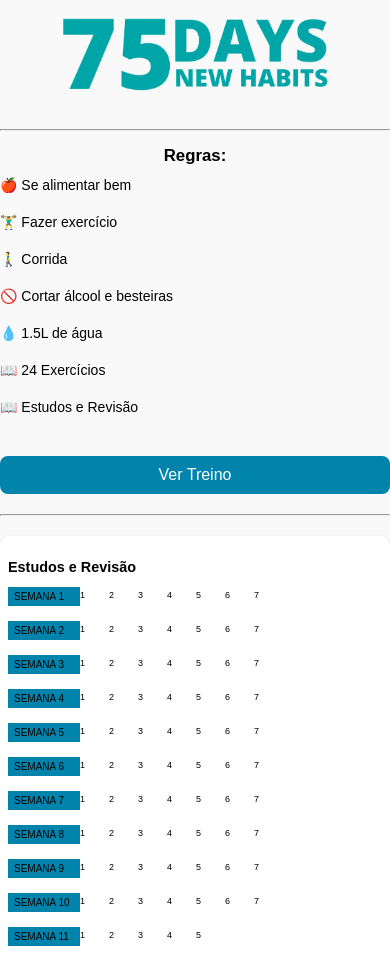
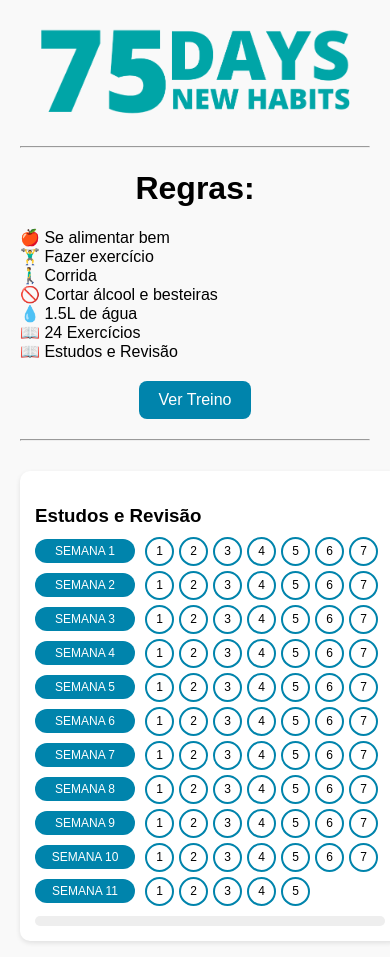
Before and after one commit to anaflaviasc23/itech, a plain HTML site: page index.html in a window 390 px wide. Shown: the top 957 px of the page. Drawn offline with Linux system fonts and the light colour scheme.

Commit message:
Update index.html

```diff
--- a/index.html
+++ b/index.html
@@ -7,99 +7,72 @@
   <style>
     body {
       font-family: Arial, sans-serif;
-    margin: 10px;
+      margin: 20px;
       background: #f9f9f9;
-    max-width: 600px; /* Limita largura para telas maiores */
-    margin-left: auto;
-    margin-right: auto;
     }
-
     h1 {
       text-align: center;
-    font-size: 1.5em;
     }
-
     .habit {
-    margin: 20px 0;
-    padding: 10px;
+      margin: 30px 0;
+      height: auto;
+      width: 100%;
+      padding: 15px;
       border-radius: 10px;
       background: #fff;
       box-shadow: 0 2px 5px rgba(0,0,0,0.1);
     }
-
     .habit h3 {
       margin-bottom: 10px;
-    font-size: 1em;
     }
-
     .semana {
       display: flex;
       align-items: center;
       margin: 5px 0;
-    flex-wrap: wrap;
     }
-
     .semana-label {
-    min-width: 70px;
-    font-size: 10px;
-    padding: 5px 8px;
-    margin-bottom: 5px;
+      min-width: 80px;
+      color: #fff;
+      padding: 5px 10px;
+      border-radius: 20px;
+      font-size: 12px;
+      text-align: center;
+      margin-right: 10px;
     }
-
     .dias {
       display: flex;
       gap: 5px;
       flex-wrap: wrap;
-    margin-top: 5px;
     }
-
     .dia {
-    width: 28px;
-    height: 28px;
-    font-size: 10px;
+      width: 25px;
+      height: 25px;
+      border-radius: 50%;
+      cursor: pointer;
+      transition: background 0.3s;
+      display: flex;
+      align-items: center;
+      justify-content: center;
+      font-size: 12px;
+      background: #fff;
+      border: 2px solid;
+      user-select: none;
     }
-
+    .completed {
+      color: white;
+    }
     .progress-bar-container {
       background: #eee;
       border-radius: 5px;
       overflow: hidden;
       margin-top: 10px;
     }
-
     .progress-bar {
       height: 10px;
       width: 0;
       border-radius: 5px;
       transition: width 0.3s;
     }
-
-  .legend {
-    font-size: 14px;
-  }
-
-  .legend span {
-    display: block;
-    margin-bottom: 5px;
-  }
-
-  button {
-    padding: 10px 20px;
-    font-size: 14px;
-  }
-
-  img {
-    width: 100%;
-    height: auto;
-    max-width: 300px;
-    display: block;
-    margin: 0 auto;
-  }
-
-  hr {
-    color: #0084ac;
-    margin: 15px 0;
-  }
-
     /* Modal */
     #motivacionalModal {
       display: none;
@@ -111,15 +84,13 @@
       align-items: center;
       justify-content: center;
     }
-
     #motivacionalModal .modal-content {
       background: #fff;
       padding: 20px;
       border-radius: 10px;
       text-align: center;
-    max-width: 80%;
+      max-width: 300px;
     }
-
     #motivacionalModal button {
       margin-top: 10px;
       padding: 8px 16px;
@@ -129,41 +100,15 @@
       border-radius: 5px;
       cursor: pointer;
     }
-
-  /* Ajustes específicos para telas pequenas */
-  @media (max-width: 600px) {
-    .habit {
-      padding: 8px;
+    img {
+      display: flex;
+      height: auto;
+      width: 100%;
     }
-
-    .semana-label {
-      font-size: 10px;
-      padding: 4px 6px;
-      min-width: 60px;
-    }
-
-    .dia {
-      width: 24px;
-      height: 24px;
-      font-size: 9px;
-    }
-
-    h1 {
-      font-size: 1.2em;
-    }
-
-    .habit h3 {
-      font-size: 0.9em;
-    }
-
-    button {
-      width: 100%;
-      padding: 12px;
-      font-size: 16px;
-    }
+    hr {
+      color: #0084ac;
     }
   </style>
-
 </head>
 <body>
 
@@ -185,7 +130,7 @@
 
 <!-- Botão para a página do treino -->
 <div style="text-align: center; margin: 20px 0;">
-  <button onclick="window.location.href='treinos.html'" style="padding: 10px 20px; font-size: 16px; background-color: #0084ac; color: white; border: none; border-radius: 8px; cursor: pointer;">
+  <button onclick="window.location.href='treino.html'" style="padding: 10px 20px; font-size: 16px; background-color: #0084ac; color: white; border: none; border-radius: 8px; cursor: pointer;">
     Ver Treino
   </button>
 </div>
```
Lines whose indentation alone changed are shown as unchanged.
